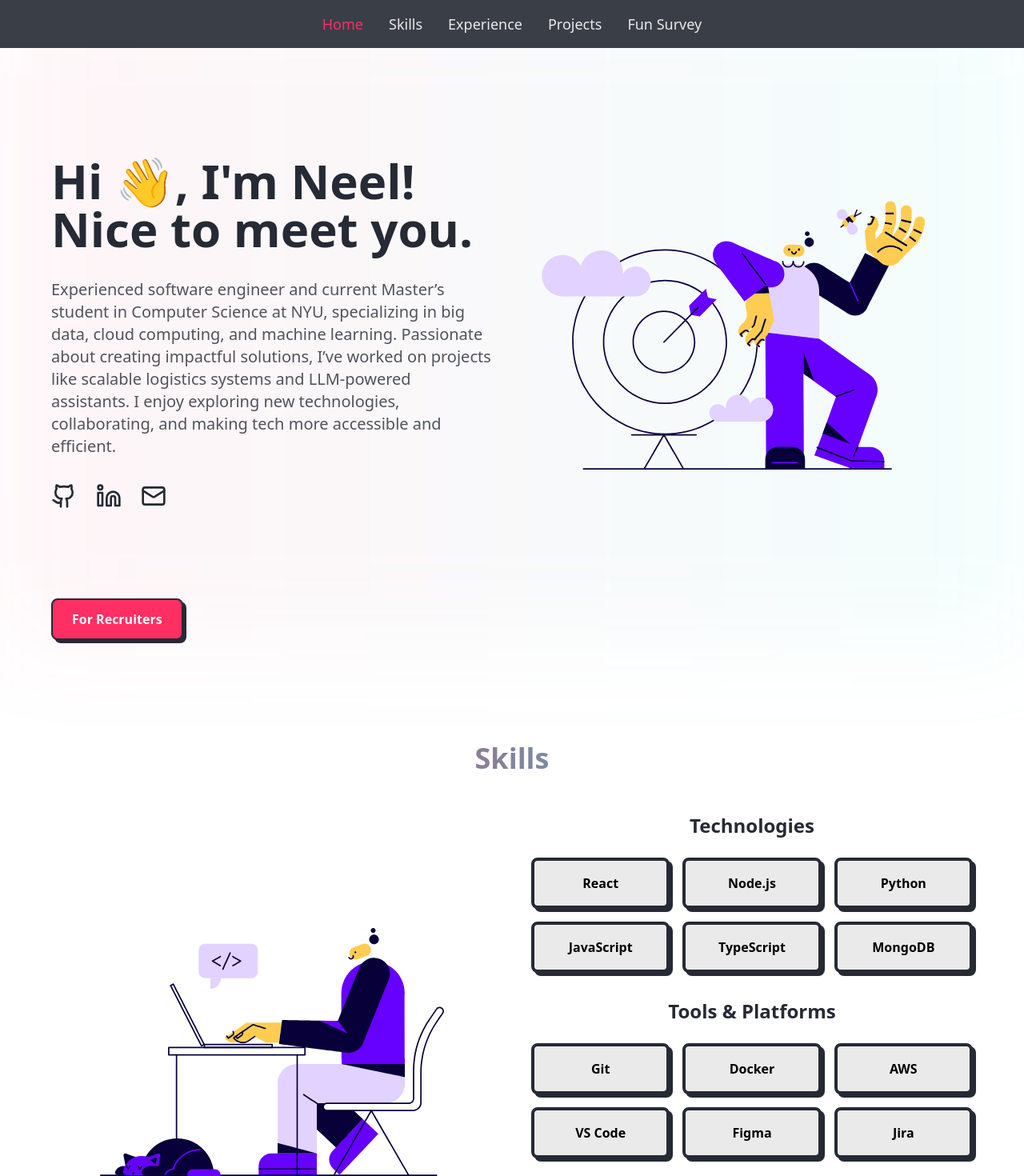
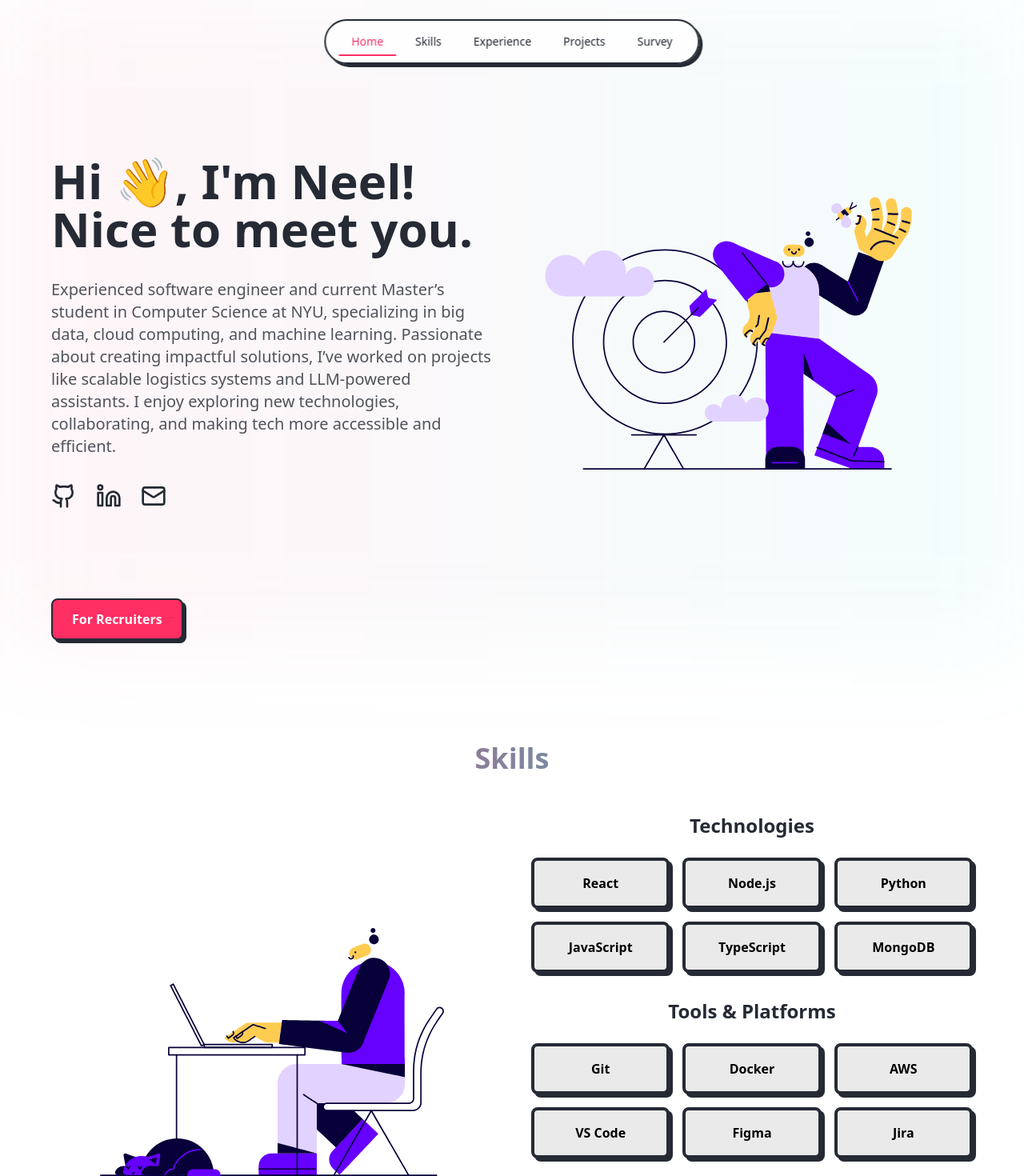
Before and after one commit to Neel-G-png/Portfolio-NeoPop, a React (Vite) app: page / in a window 1280 px wide. Shown: the top 1470 px of the page at 80% size. Built offline with nearby package versions, Linux system fonts and the light colour scheme.

Commit message:
Add floating nav bar and hyperlinks on landing page, Fix for recruiters button to only change the title

```diff
--- a/src/components/Portfolio.jsx
+++ b/src/components/Portfolio.jsx
@@ -1,4 +1,4 @@
-import { useState, useRef } from 'react';
+import { useState, useRef, useEffect } from 'react';
 import { motion } from 'framer-motion';
 import confetti from 'canvas-confetti';
 import CuteSvg from './CuteSvg';
@@ -15,6 +15,50 @@ const NeopopSection = ({ title, children, className = "" }) => {
             {children}
         </div>
     );
+};
+
+const useActiveSection = (sectionRefs) => {
+    const [currentSection, setCurrentSection] = useState('home');
+
+    useEffect(() => {
+        const options = {
+            root: null,
+            rootMargin: '-6.5% 10px',
+            threshold: 0.3
+        };
+
+        const handleScroll = () => {
+            if (window.scrollY < 100) {  // Adjust this value as needed
+                setCurrentSection('home');
+            }
+        };
+
+        const callback = (entries) => {
+            if (window.scrollY < 100) return;  // Don't process intersections at top
+
+            entries.forEach((entry) => {
+                if (entry.isIntersecting) {
+                    const sectionId = Object.keys(sectionRefs).find(key =>
+                        sectionRefs[key].current === entry.target
+                    );
+                    if (sectionId) setCurrentSection(sectionId);
+                }
+            });
+        };
+
+        const observer = new IntersectionObserver(callback, options);
+        Object.values(sectionRefs).forEach(ref => {
+            if (ref.current) observer.observe(ref.current);
+        });
+
+        window.addEventListener('scroll', handleScroll);
+        return () => {
+            observer.disconnect();
+            window.removeEventListener('scroll', handleScroll);
+        };
+    }, [sectionRefs]);
+
+    return currentSection;
 };
 
 const SectionBanner = ({ type }) => (
@@ -102,8 +146,7 @@ const BranchingTimeline = ({ experiences }) => {
                             cx={xPosition}
                             cy={yPosition}
                             r="8"
-                className={`${
-                  experience.type === 'professional'
+                            className={`${experience.type === 'professional'
                                     ? 'fill-neopop-primary'
                                     : 'fill-neopop-secondary'
                                 }`}
@@ -122,8 +165,7 @@ const BranchingTimeline = ({ experiences }) => {
 
     return (
         <div
-        className={`absolute w-[40%] ${
-          type === 'professional'
+            className={`absolute w-[40%] ${type === 'professional'
                     ? 'right-[5%]'
                     : 'left-[5%]'
                 }`}
@@ -226,17 +268,26 @@ const BranchingTimeline = ({ experiences }) => {
         </motion.a>
     );
 };
+
+
 const Portfolio = () => {
     const [isRevealed, setIsRevealed] = useState(false);
-  const [activeSection, setActiveSection] = useState('home');
+    //   const [activeSection, setActiveSection] = useState('home');
 
     // Refs for each section
     const homeRef = useRef(null);
-  const aboutRef = useRef(null);
+    const skillsRef = useRef(null);
     const experienceRef = useRef(null);
     const projectsRef = useRef(null);
-  const skillsRef = useRef(null);
     const surveyRef = useRef(null);
+
+    const sectionRefs = {
+        home: homeRef,
+        skills: skillsRef,
+        experience: experienceRef,
+        projects: projectsRef,
+        survey: surveyRef
+    };
 
     const triggerConfetti = () => {
         confetti({
@@ -247,62 +298,24 @@ const Portfolio = () => {
         setIsRevealed(true);
     };
 
+    const currentSection = useActiveSection(sectionRefs);
+
     const scrollToSection = (ref) => {
         ref.current?.scrollIntoView({ behavior: 'smooth' });
     };
 
-  // Navigation items
+    useEffect(() => {
+        console.log('Current section:', currentSection);
+    }, [currentSection]);
+
+    // Navigation items in the correct order
     const navItems = [
         { id: 'home', label: 'Home', ref: homeRef },
         { id: 'skills', label: 'Skills', ref: skillsRef },
         { id: 'experience', label: 'Experience', ref: experienceRef },
         { id: 'projects', label: 'Projects', ref: projectsRef },
-    { id: 'survey', label: 'Fun Survey', ref: surveyRef }
+        { id: 'survey', label: 'Survey', ref: surveyRef }
     ];
-
-  // About section content
-//   const aboutContent = (
-//     <div className="space-y-8">
-//       <NeopopSection title="Who Am I?">
-//         <p className="text-lg text-neopop-dark leading-relaxed">
-//           I'm a passionate software engineer with a love for creating intuitive and
-//           engaging web experiences. My journey in tech started with...
-//         </p>
-//       </NeopopSection>
-
-//       <NeopopSection title="My Journey">
-//         <div className="space-y-4">
-//           <div className="flex items-center space-x-4">
-//             <div className="w-2 h-2 bg-neopop-primary rounded-full"></div>
-//             <p className="text-lg text-neopop-dark">Started coding at age 12</p>
-//           </div>
-//           <div className="flex items-center space-x-4">
-//             <div className="w-2 h-2 bg-neopop-secondary rounded-full"></div>
-//             <p className="text-lg text-neopop-dark">Graduated with CS degree</p>
-//           </div>
-//           <div className="flex items-center space-x-4">
-//             <div className="w-2 h-2 bg-neopop-accent rounded-full"></div>
-//             <p className="text-lg text-neopop-dark">Started first tech job</p>
-//           </div>
-//         </div>
-//       </NeopopSection>
-
-//       <NeopopSection title="What I Love">
-//         <div className="grid grid-cols-1 md:grid-cols-2 gap-4">
-//           {['Problem Solving', 'Clean Code', 'Learning', 'Teaching'].map((item) => (
-//             <div
-//               key={item}
-//               className="bg-neopop-light p-4 rounded border-2 border-neopop-dark
-//                          hover:bg-neopop-primary hover:text-white transition-colors
-//                          duration-300 cursor-pointer text-center font-medium"
-//             >
-//               {item}
-//             </div>
-//           ))}
-//         </div>
-//       </NeopopSection>
-//     </div>
-//   );
 
     const getDateValue = (dateStr) => {
         if (dateStr === 'Present') return new Date().getTime();
@@ -468,28 +481,37 @@ const Portfolio = () => {
 
     return (
         <div className="relative min-h-screen">
-      {/* Fixed Navigation */}
+            {/* Gradient */}
             <div className="fixed inset-0 bg-gradient-to-r from-neopop-primary/5 to-neopop-secondary/5 blur-3xl pointer-events-none" />
-      <nav className="fixed top-0 left-0 right-0 z-50 bg-neopop-dark/90 backdrop-blur-sm">
-        <div className="max-w-7xl mx-auto px-4">
-          <ul className="flex justify-center space-x-8 py-4">
+            {/* Floating Navigation */}
+            <div className="fixed top-6 left-1/2 transform -translate-x-1/2 z-50">
+                <nav className="px-4 py-2 bg-white/80 backdrop-blur-md rounded-full border-2 border-neopop-dark shadow-neopop">
+                    <ul className="flex items-center space-x-2">
                         {navItems.map((item) => (
                             <li key={item.id}>
                                 <button
                                     onClick={() => scrollToSection(item.ref)}
-                  className={`text-lg font-medium transition-colors duration-300 ${
-                    activeSection === item.id
+                                    className={`relative px-4 py-2 text-sm font-medium transition-colors duration-300
+                           ${currentSection === item.id
                                             ? 'text-neopop-primary'
-                      : 'text-neopop-light hover:text-neopop-secondary'
-                  }`}
+                                            : 'text-neopop-dark hover:text-neopop-primary'}`}
                                 >
                                     {item.label}
+                                    {currentSection === item.id && (
+                                        <motion.div
+                                            layoutId="activeSection"
+                                            className="absolute bottom-0 left-0 right-0 h-0.5 bg-neopop-primary rounded-full"
+                                            initial={false}
+                                            transition={{ type: "spring", stiffness: 380, damping: 30 }}
+                                        />
+                                    )}
                                 </button>
                             </li>
                         ))}
                     </ul>
+                </nav>
             </div>
-      </nav>
+
 
             {/* Main Content */}
             <main className="relative w-full">
@@ -511,8 +533,7 @@ const Portfolio = () => {
                                         initial={{ opacity: 0, y: 20 }}
                                         animate={{ opacity: 1, y: 0 }}
                                         transition={{ duration: 0.5 }}
-          className={`text-6xl font-bold mb-8 ${
-            isRevealed
+                                        className={`text-6xl font-bold mb-8 ${isRevealed
                                                 ? 'bg-gradient-to-r from-neopop-primary to-neopop-secondary text-transparent bg-clip-text animate-gradient'
                                                 : 'text-neopop-dark'
                                             }`}
@@ -528,7 +549,7 @@ const Portfolio = () => {
                                     {/* Social Icons */}
                                     <div className="flex space-x-6 mb-8">
                                         <motion.a
-            href="https://github.com/yourusername"
+                                            href="https://github.com/Neel-G-png"
                                             target="_blank"
                                             rel="noopener noreferrer"
                                             whileHover={{ y: -5 }}
@@ -537,7 +558,7 @@ const Portfolio = () => {
                                             <Github size={32} />
                                         </motion.a>
                                         <motion.a
-            href="https://linkedin.com/in/yourusername"
+                                            href="https://www.linkedin.com/in/neel-j-gandhi/"
                                             target="_blank"
                                             rel="noopener noreferrer"
                                             whileHover={{ y: -5 }}
@@ -546,7 +567,7 @@ const Portfolio = () => {
                                             <Linkedin size={32} />
                                         </motion.a>
                                         <motion.a
-            href="mailto:your.email@example.com"
+                                            href="mailto:njg9191@nyu.edu"
                                             whileHover={{ y: -5 }}
                                             className="text-neopop-dark hover:text-neopop-accent transition-colors duration-300"
                                         >
@@ -583,10 +604,7 @@ const Portfolio = () => {
                     </section>
 
                     {/* Skills Section */}
-        <section
-          ref={skillsRef}
-          className="w-full scroll-mt-16"
-        >
+                    <section ref={skillsRef} className="min-h-screen w-full relative">
                         <div className="max-w-7xl mx-auto px-4 sm:px-6 lg:px-8 py-24">
                             <motion.div
                                 initial={{ opacity: 0, y: 20 }}
@@ -670,10 +688,7 @@ const Portfolio = () => {
 
                     {/* Other sections remain the same */}
                     {/* Experience Section */}
-        <section
-          ref={experienceRef}
-          className="w-full scroll-mt-16"
-        >
+                    <section ref={experienceRef} className="min-h-screen w-full relative">
                         <div className="max-w-7xl mx-auto px-4 sm:px-6 lg:px-8 py-24">
                             <motion.div
                                 initial={{ opacity: 0, y: 20 }}
@@ -721,10 +736,7 @@ const Portfolio = () => {
                     </section>
 
                     {/* Projects Section */}
-        <section
-          ref={projectsRef}
-          className="w-full scroll-mt-16"
-        >
+                    <section ref={projectsRef} className="min-h-screen w-full relative">
                         <div className="max-w-7xl mx-auto px-4 sm:px-6 lg:px-8 py-24">
                             <motion.div
                                 initial={{ opacity: 0, y: 20 }}
@@ -754,10 +766,7 @@ const Portfolio = () => {
                     </section>
 
                     {/* Survey Section */}
-        <section
-          ref={surveyRef}
-          className="w-full scroll-mt-16"
-        >
+                    <section ref={surveyRef} className="min-h-screen w-full relative">
                         <div className="max-w-7xl mx-auto px-4 sm:px-6 lg:px-8 py-24">
                             <motion.div
                                 initial={{ opacity: 0, y: 20 }}
@@ -768,6 +777,11 @@ const Portfolio = () => {
                             >
                                 <h2 className="text-4xl font-bold text-neopop-dark mb-8">Fun Survey</h2>
                                 {/* Form will go here */}
+                                <div className="bg-white border-4 border-neopop-dark rounded-lg p-6 shadow-neopop">
+                                    <p className="text-lg text-neopop-dark">
+                                        Coming Soon!
+                                    </p>
+                                </div>
                             </motion.div>
                         </div>
                     </section>
```
Lines whose indentation alone changed are shown as unchanged.
